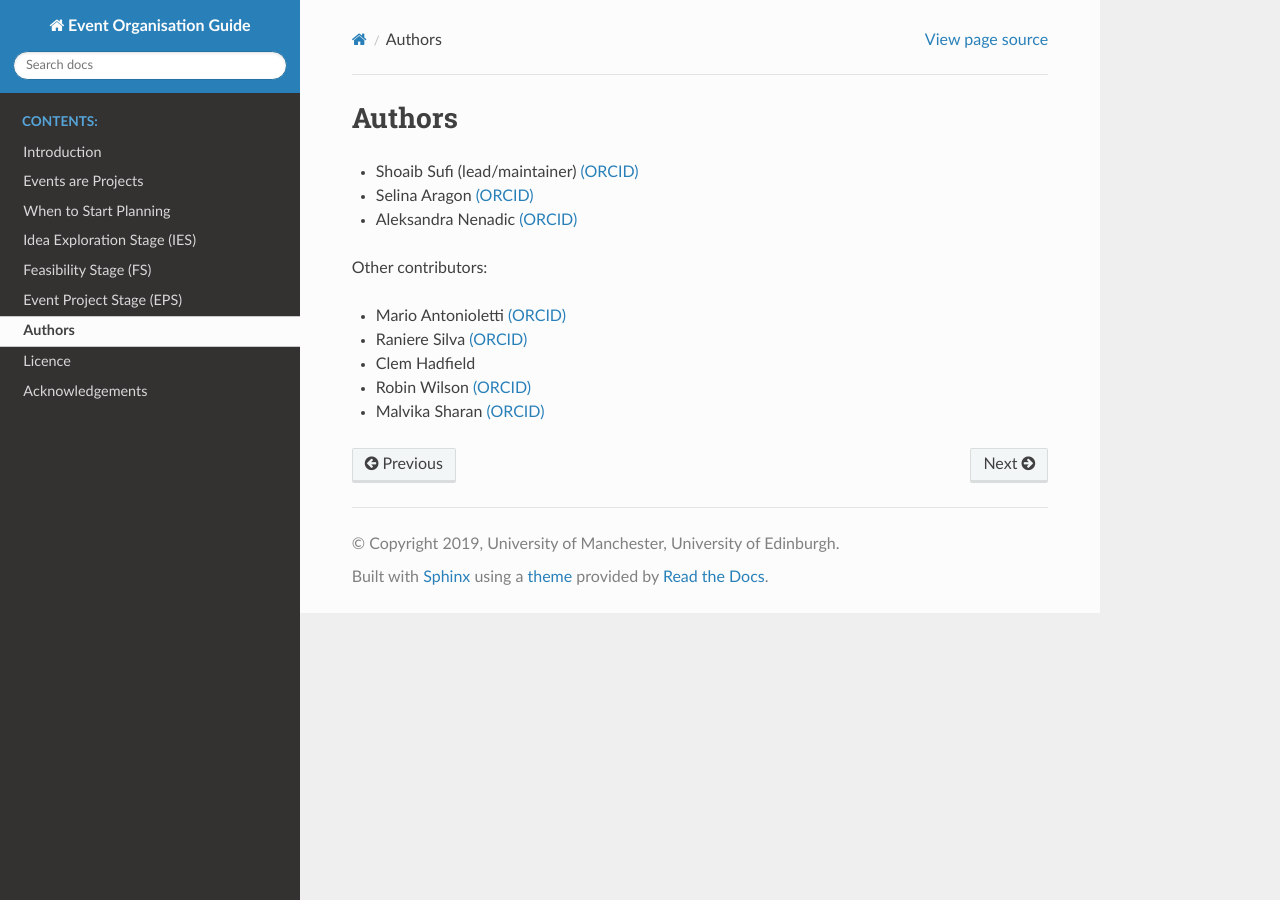
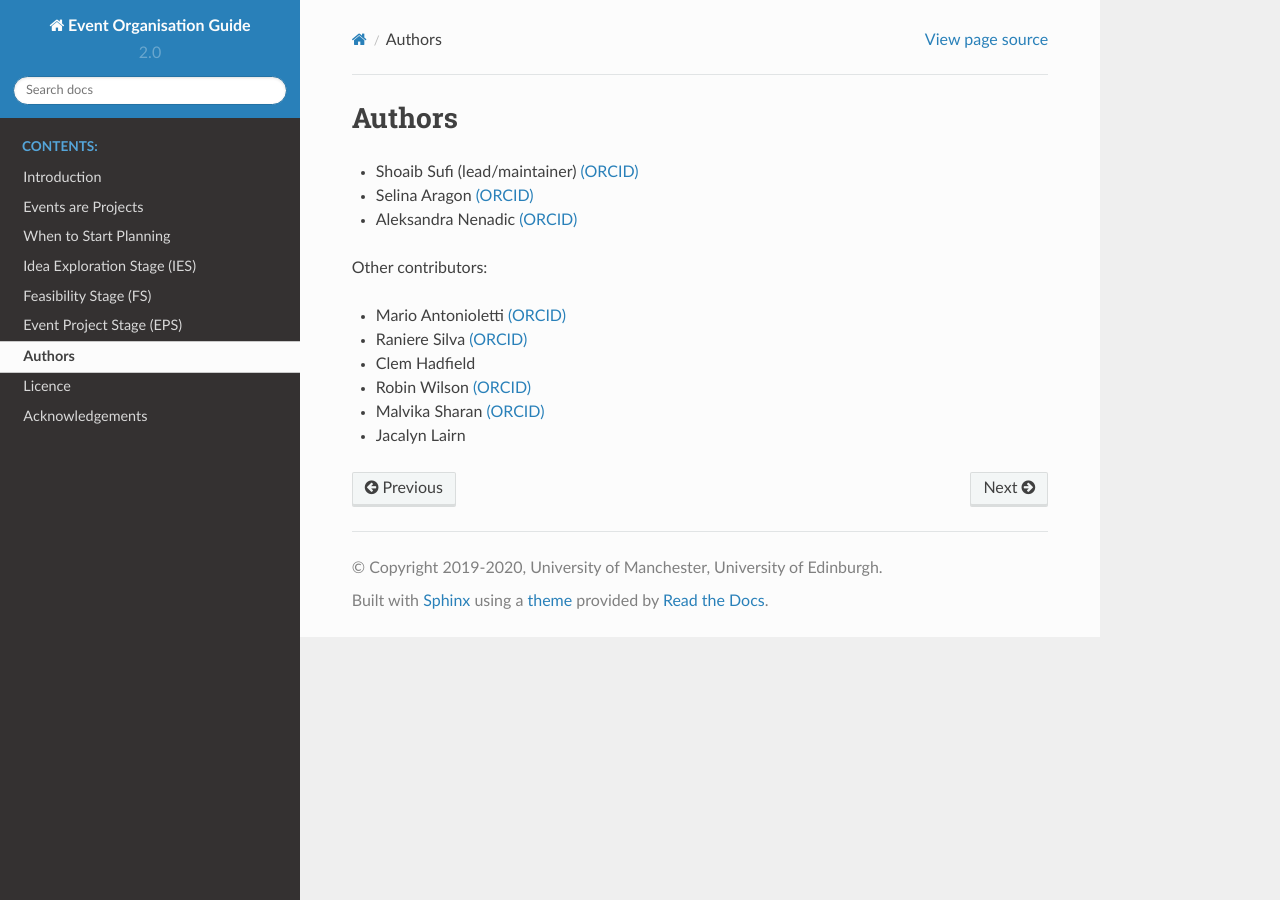
Before and after one commit to softwaresaved/event-organisation-guide, a Sphinx documentation site: the page built from docs/eog/authors.rst, in a window 1280 px wide. Built offline with Sphinx 7.4.7 and the Read the Docs theme 2.0.0, drawn with Linux system fonts in a browser that asks for light colours.

Commit message:
added Jacalyn as a contributor for copy editing work - updated conf with copyright statement

```diff
--- a/docs/conf.py
+++ b/docs/conf.py
@@ -20,13 +20,13 @@
 # -- Project information -----------------------------------------------------
 
 project = 'Event Organisation Guide'
-copyright = '2019, University of Manchester, University of Edinburgh'
+copyright = '2019-2020, University of Manchester, University of Edinburgh'
 author = 'Shoaib Sufi, Selina Aragon, Aleksandra Nenadic'
 
 # The short X.Y version
-version = ''
+version = '2.0'
 # The full version, including alpha/beta/rc tags
-release = '1.0'
+release = '2.0.0 beta 1'
 
 
 # -- General configuration ---------------------------------------------------
--- a/docs/eog/authors.rst
+++ b/docs/eog/authors.rst
@@ -16,3 +16,4 @@ Other contributors:
 - Clem Hadfield
 - Robin Wilson `(ORCID) <https://orcid.org/0000-0001-7352-8912>`__
 - Malvika Sharan `(ORCID) <http://orcid.org/0000-0001-6619-7369>`__
+- Jacalyn Lairn
```
